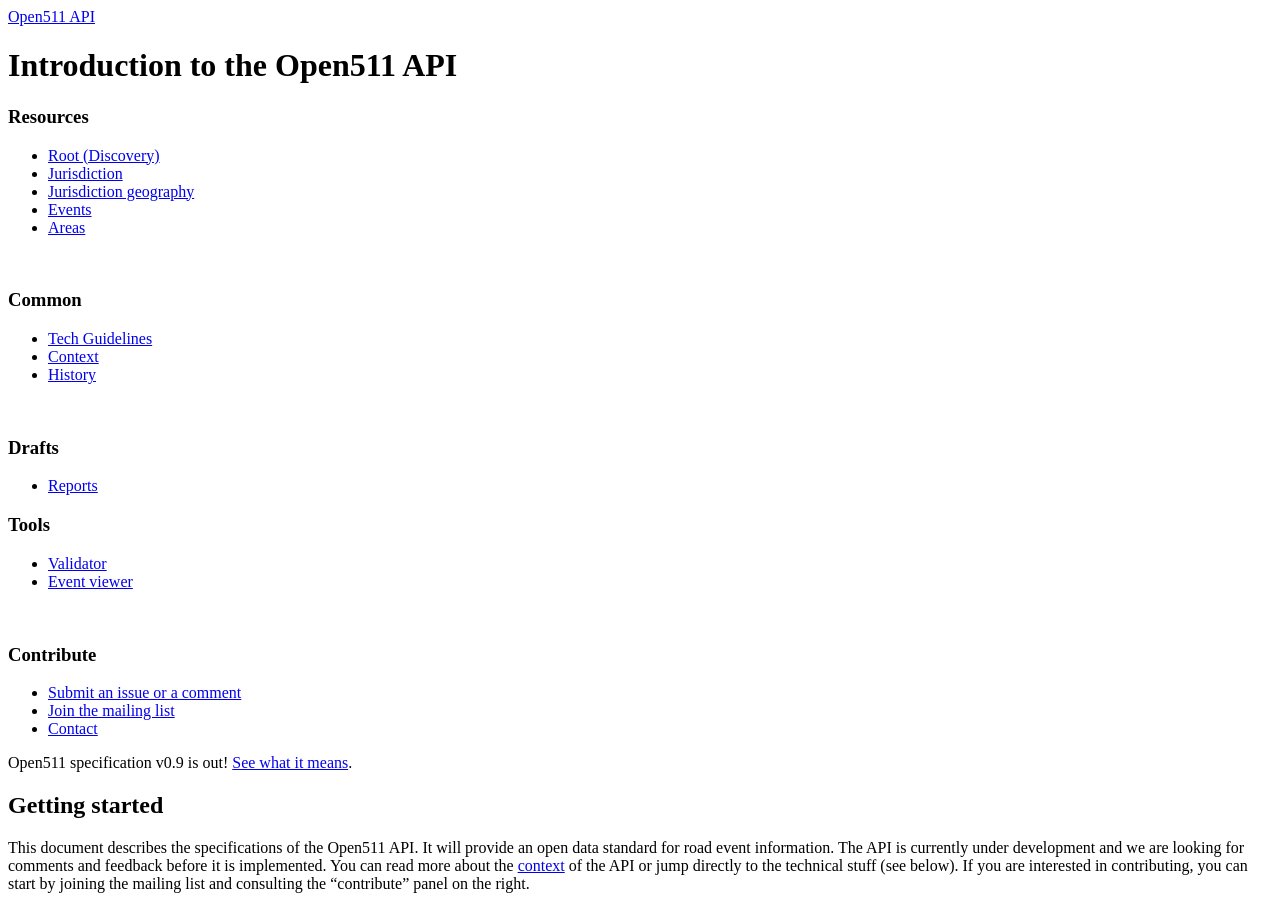
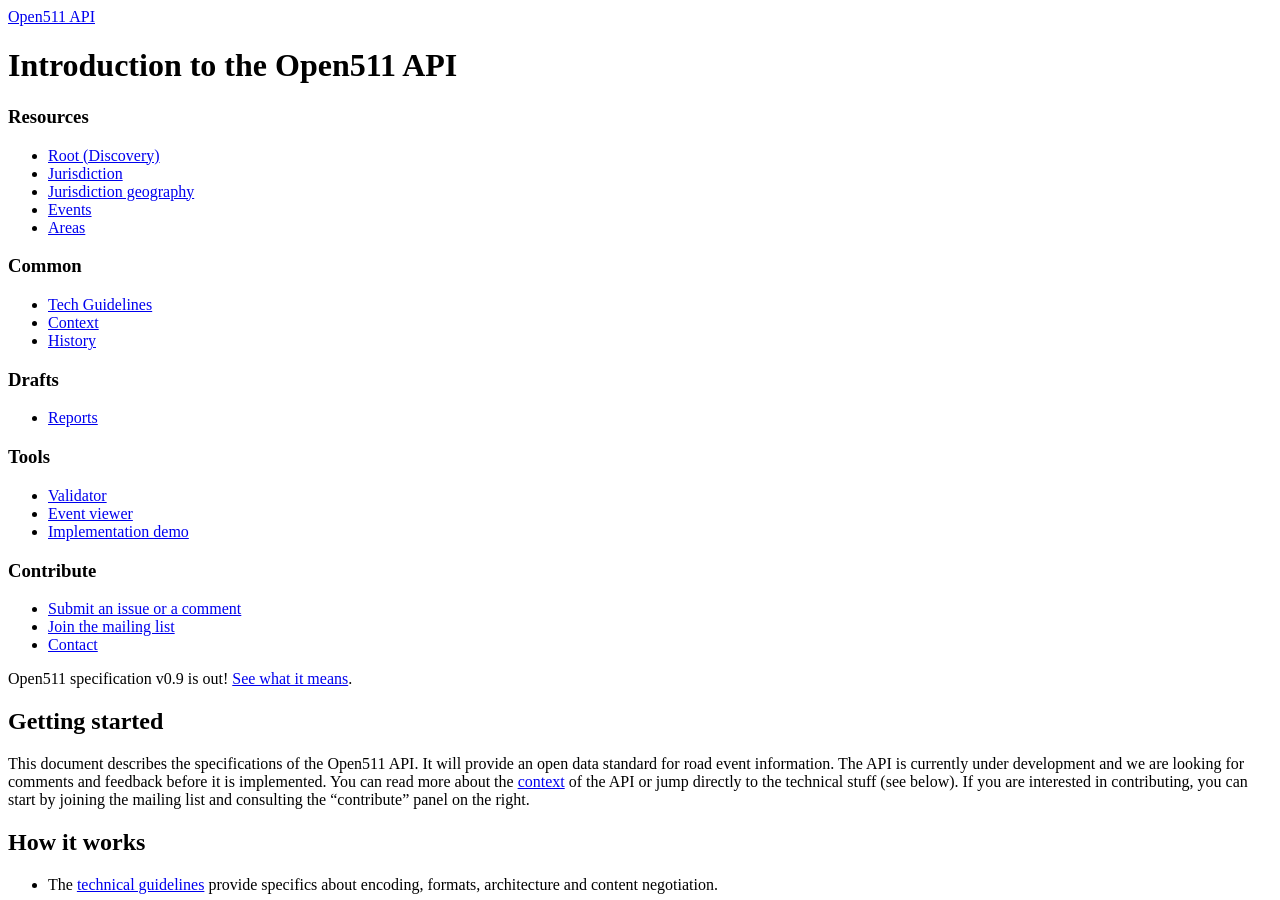
Before and after one commit to open511/Open511API, a Jekyll site: the page built from index.md, in a window 1280 px wide and 900 px high. Built offline with Jekyll 4.4.1, drawn with Linux system fonts in a browser that asks for light colours; nearby versions of some CDN libraries.

Commit message:
Fix spacing

```diff
--- a/_includes/specsnav.html
+++ b/_includes/specsnav.html
@@ -12,16 +12,12 @@
 	</ul>
 
 
-	<p>&nbsp;</p>
-
 	<h3>Common</h3>
 	<ul>
 		<li><a href="guidelines.html">Tech Guidelines</a></li>
 		<li><a href="context.html">Context</a></li>
 		<li><a href="history.html">History</a></li>
 	</ul>
-
-	<p>&nbsp;</p>
 
 	<h3>Drafts</h3>
 	<ul>
@@ -32,10 +28,8 @@
 	<ul>
 		<li><a href="http://validator.open511.org/">Validator</a></li>
 		<li><a href="http://demo.open511.org/static/o5ui/example-anyurl.html">Event viewer</a></li>
+		<li><a href="http://demo.open511.org/">Implementation demo</a></li>
 	</ul>
-
-
-	<p>&nbsp;</p>
 
 	<h3>Contribute</h3>
 	<ul>
```
